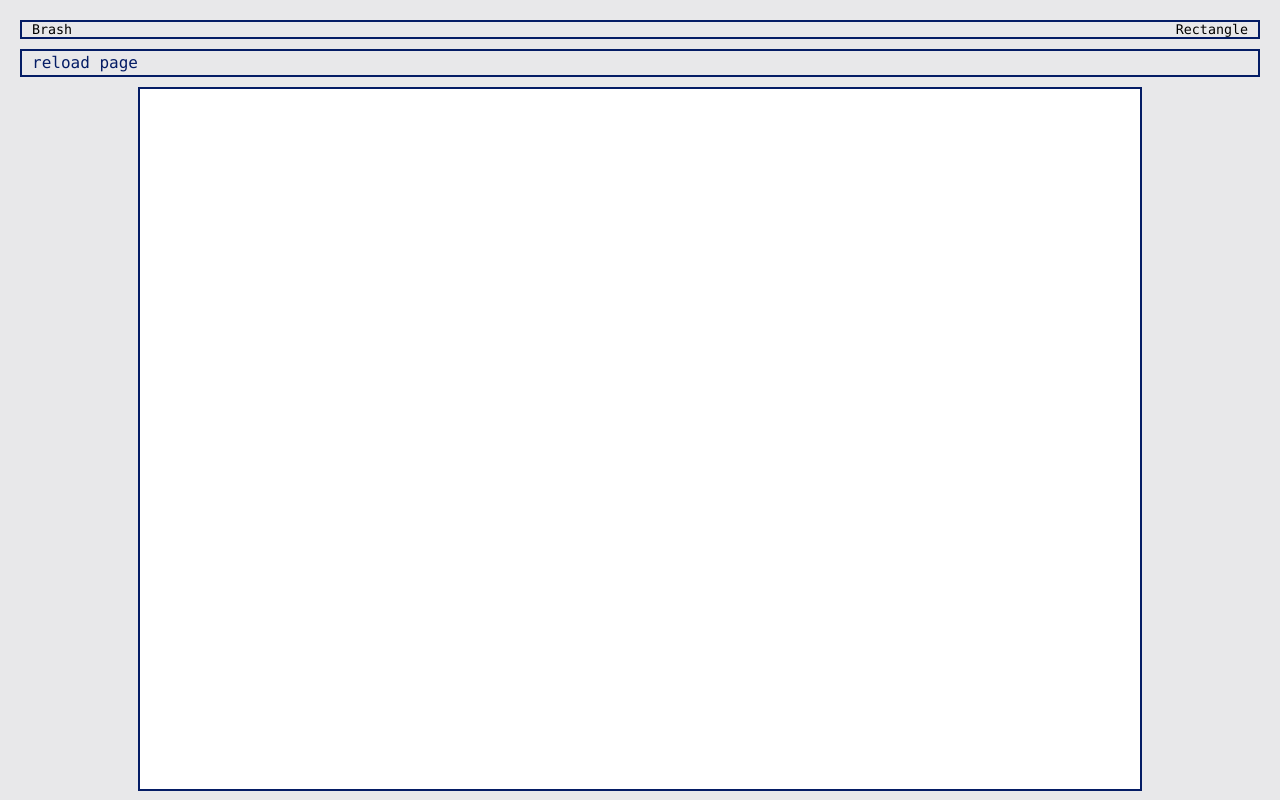
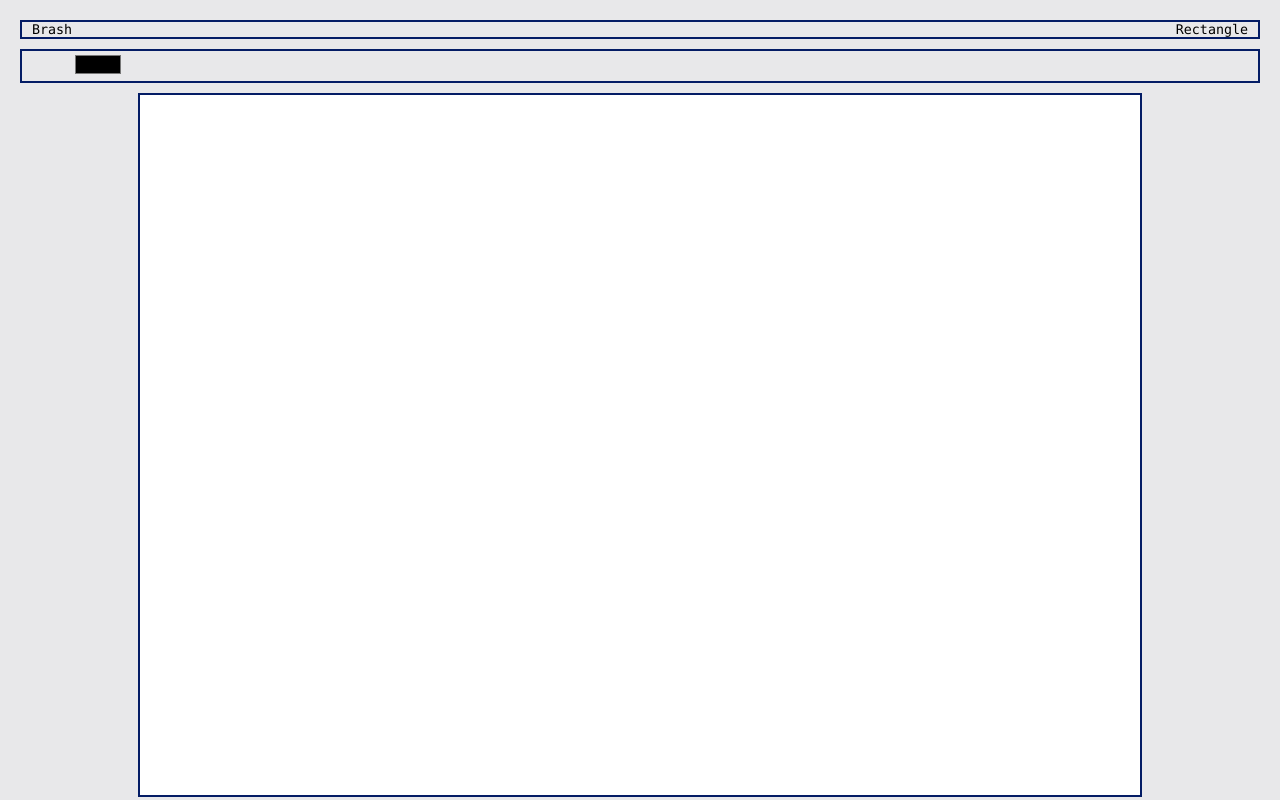
Before and after one commit to Margarita-Sipach/task6, a React app in the folder client/: page / in a window 1280 px wide. Built offline with nearby package versions, Linux system fonts and the light colour scheme.

Commit message:
feat: add settings

```diff
--- a/client/src/entities/Tool/lib/ParentTool.ts
+++ b/client/src/entities/Tool/lib/ParentTool.ts
@@ -8,8 +8,19 @@ export class Tool{
 
 	constructor(canvas: HTMLCanvasElement){
 		this.canvas = canvas;
-		this.ctx = canvas?.getContext(CONTEXT_ID) || null
+		this.ctx = canvas.getContext(CONTEXT_ID)
 		this.removeListners()
+	}
+
+	set color(color: string){
+		console.log(this.ctx)
+		this.ctx!.fillStyle = color
+		this.ctx!.strokeStyle = color
+	}
+
+	set width(width: number){
+		console.log(this.ctx)
+		this.ctx!.lineWidth = width
 	}
 
 	removeListners(){
--- a/client/src/entities/Tool/model/state/toolState.ts
+++ b/client/src/entities/Tool/model/state/toolState.ts
@@ -1,15 +1,26 @@
+import { Tool } from "entities/Tool/lib/ParentTool";
 import { makeAutoObservable } from "mobx";
 
 class ToolState{
 
-	_tool = null
+	_tool: Tool | null = null
 
 	constructor(){
 		makeAutoObservable(this)
 	}
 
-	setTool(tool: any){
+	setTool(tool: Tool){
 		this._tool = tool
+	}
+
+	setColor(color: string){
+		console.log(color, this._tool)
+		if(this._tool) this._tool.color = color
+	}
+
+	setWidth(width: number){
+		console.log(width, this._tool)
+		if(this._tool) this._tool.width = width
 	}
 }
 
--- a/client/src/widgets/Settingbar/ui/Settingbar.tsx
+++ b/client/src/widgets/Settingbar/ui/Settingbar.tsx
@@ -1,7 +1,13 @@
-import { FC } from 'react';
+import { ChangeEvent, FC } from 'react';
 import cls from "./Settingbar.module.scss";
+import { toolState } from 'entities/Tool';
 
 interface SettingbarProps {
 }
 
-export const Settingbar: FC<SettingbarProps> = () => <div className={`bar ${cls.Settingbar}`}>reload page</div>;
+export const Settingbar: FC<SettingbarProps> = () => <div className={`bar ${cls.Settingbar}`}>
+	<div>
+		<input type="number" min={1} max={50} onChange={(e: ChangeEvent<HTMLInputElement>) => toolState.setWidth(+e.target.value)} />
+		<input type="color" onChange={(e: ChangeEvent<HTMLInputElement>) => toolState.setColor(e.target.value)} />
+	</div>
+</div>;
```
